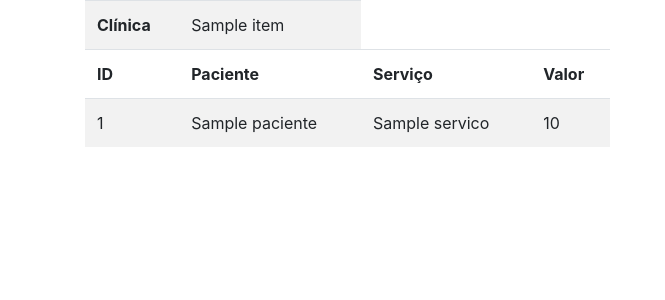
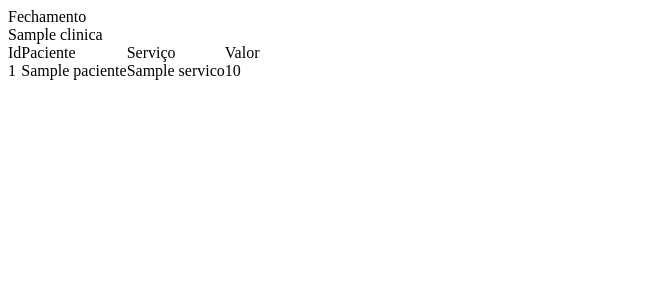
Before and after one commit to Gustavo-dm/OPE_Ads, a Flask app: template templates/relatorio_layout.html in a window 1280 px wide. Shown: the top 300 px of the page, without its empty margins (0-665 px from the left). Run offline with Flask 2, Linux system fonts and the light colour scheme; the template is opened without the code that fills it: most values are stand-ins (such as "Sample title", 1, 10 or a date in 2020); some libraries are stand-ins or nearby versions.

Commit message:
Relatórios corrigidos

```diff
--- a/arquesys.py
+++ b/arquesys.py
@@ -2,10 +2,11 @@ from __init__ import create_app
 from passlib.hash import sha256_crypt
 import pdfkit
 from datetime import datetime
-from flask import flash, render_template,make_response, request, redirect, session as login_session
+from flask import flash, render_template,make_response, request, redirect,send_file, session as login_session
 from models import Usuarios, Pedidos, Contatos, Compras, Clientes, Servicos, Fornecedores, Pagamentos
 from db import session
 from sqlalchemy import and_
+import os
 
 app = create_app()
 
@@ -580,23 +581,26 @@ def get_relatorios():
 
 
 @app.route('/inicial/relatorios',
-           methods=['POST'], endpoint='post_relatorios')
+           methods=['GET','POST'], endpoint='post_relatorios')
 @login_required
 def post_relatorios():
+
+    config = pdfkit.configuration(wkhtmltopdf="C:/Dev/tcc/wkhtmltopdf/bin/wkhtmltopdf.exe")
+
     clinica = request.form['clinica']
     inicio = request.form['inicial']
     fim = request.form['final']
-    data = session.query(Pedidos).filter(and_(Pedidos.data_finalizacao.between(inicio, fim), Pedidos.clinica==clinica,Pedidos.status==1))
+
+    data = session.query(Pedidos).filter(and_(Pedidos.data_finalizacao.between(inicio, fim), Pedidos.clinica==clinica,Pedidos.status==1)).all()
     html = render_template('relatorio_layout.html', data=data)
-
-    config = pdfkit.configuration(wkhtmltopdf="C:/Program Files/wkhtmltopdf/bin/wkhtmltopdf.exe")
-    pdf = pdfkit.from_string(html, False,configuration=config,css='./static/forms.css')
-    pdf = pdfkit.from_file(html,'out.pdf', False, configuration=config, css='./static/forms.css',)
+    pdf = pdfkit.from_string(html, False,configuration=config,css='static/relatorio.css')
     response = make_response(pdf)
     response.headers["Content-Type"] = "application/pdf"
     response.headers["Content-Disposition"] = "inline; filename=fechamento.pdf"
     return response
 
 
+
+
 if __name__ == "__main__":
     app.run(debug=True)
--- a/templates/relatorio_layout.html
+++ b/templates/relatorio_layout.html
@@ -1,25 +1,22 @@
 <!DOCTYPE html>
 <html lang="en">
+
 <head>
     <meta charset="UTF-8">
     <meta http-equiv="X-UA-Compatible" content="IE=edge">
     <meta name="viewport" content="width=device-width, initial-scale=1.0">
-    <link rel="stylesheet" href="{{ url_for('static', filename='forms.css') }}  ">
-    <link href="//maxcdn.bootstrapcdn.com/bootstrap/4.1.1/css/bootstrap.min.css" rel="stylesheet" id="bootstrap-css">
-    <script src="//maxcdn.bootstrapcdn.com/bootstrap/4.1.1/js/bootstrap.min.js"></script>
-    <script src="//cdnjs.cloudflare.com/ajax/libs/jquery/3.2.1/jquery.min.js"></script>
-    <link rel="stylesheet" href="https://cdnjs.cloudflare.com/ajax/libs/font-awesome/4.7.0/css/font-awesome.min.css">
+
     <title> Relatório </title>
 </head>
+
 <body>
+    <!--
 
-    <div class="container">
-        <div class="row col-md-6 col-md-offset-2 custyle">
-    <table class="table table-striped custab" >
+    <table>
         <tr>
             <th> Clínica</th>
             {% for item in data %}
-            <td> {{item.nome_clinica}} </td>
+            <td> {{item.clinica}} </td>
             {% endfor %}
         </tr>
         <tr>
@@ -36,6 +33,50 @@
             <td> {{ item.valor }} </td>
         </tr>
         {% endfor %}
-    </table>
+    </table> -->
+    <div class="wrapper">
+        <div class="title">
+            Fechamento <div class="line"></div>
+        </div>
+        <div class="container">
+            <div class="table">
+                <table cellspacing="0" cellpadding="0">
+                    <thead>
+                        <tr>
+                            <td colspan="2">
+                                <font class="header">{% for item in data %}
+                                    {{item.clinica}}
+                                    {% endfor %}</font>
+                            </td>
+
+                            </td>
+                        </tr>
+                        <tr>
+                            <td>Id</td>
+                            <td>Paciente</td>
+                            <td>Serviço</td>
+                            <td>Valor</td>
+                        </tr>
+                    </thead>
+                    <tbody>
+                        {% for item in data %}
+                        <tr>
+                            <td> {{ item.id }} </td>
+                            <td> {{ item.paciente }} </td>
+                            <td> {{ item.servico }} </td>
+                            <td> {{ item.valor }} </td>
+                        </tr>
+                        {% endfor %}
+                    </tbody>
+                    <tfoot>
+                        <tr>
+                            <td colspan="100%">
+                                <div </tr>
+                    </tfoot>
+                </table>
+            </div>
+        </div>
+    </div>
 </body>
+
 </html>
```
